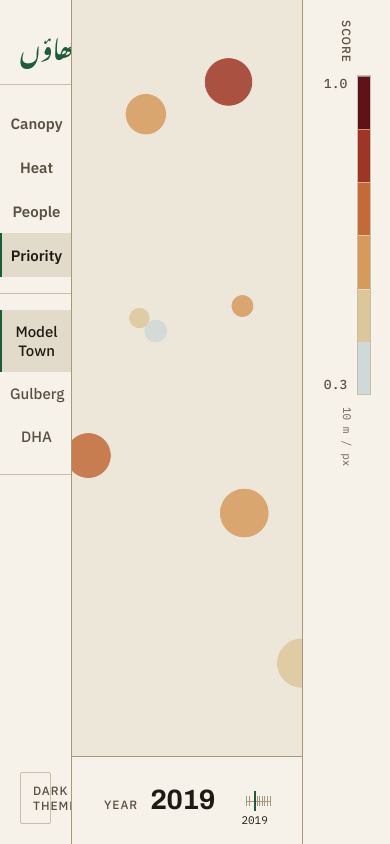
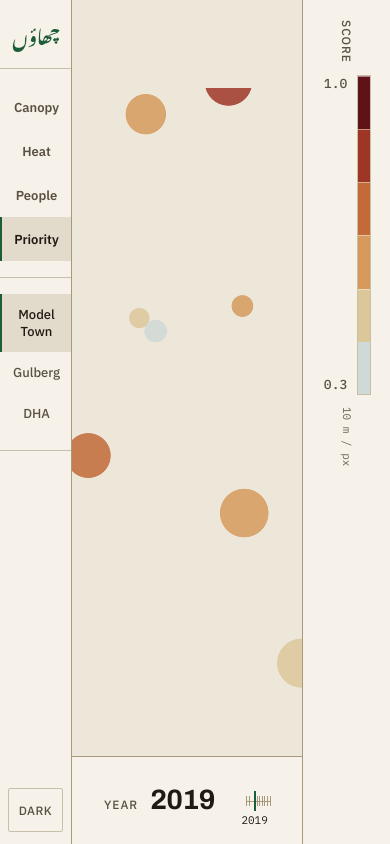
Before and after one commit to codewithfourtix/chhaon, a React (Vite) app: page / in a window 390 px wide. Both pictures are taken after a click on the button "OPEN THE WORKSPACE". Built offline with nearby package versions, Linux system fonts and the light colour scheme; no server answers; a web font is replaced by a local one.

Commit message:
Fix collapsed-rail layout at narrow widths

```diff
--- a/src/styles/app.css
+++ b/src/styles/app.css
@@ -375,11 +375,31 @@
 
 @media (max-width: 1100px) {
   .rail { width: var(--rail-w-collapsed); }
-  .rail__name, .switch__blurb, .readout__row, .rail__legend { display: none; }
-  .switch { padding: calc(var(--u) * 3) calc(var(--u) * 2); text-align: center; }
+  .rail__name, .switch__blurb, .readout__row, .rail__legend,
+  .readout__themeword { display: none; }
+
+  /* The Urdu mark must never be clipped — centre it and let it shrink. */
+  .rail__head { justify-content: center; padding: calc(var(--u) * 4) calc(var(--u) * 2); }
+  .rail__mark { font-size: 1.125rem; }
+
+  .switch {
+    padding: calc(var(--u) * 3) calc(var(--u) * 1.5);
+    text-align: center;
+  }
+  .switch__name { font-size: 0.8125rem; }
+
+  .readout { padding: calc(var(--u) * 3) calc(var(--u) * 2); }
+  .readout__theme { padding: calc(var(--u) * 2) calc(var(--u) * 1); letter-spacing: 0.04em; }
+
   .scrubber { left: var(--rail-w-collapsed); }
   .scrubber__note { display: none; }
-  .plate { width: 320px; }
+
+  /* Below this width the plate would swallow the map, so it docks to the side
+     and gives the map the rest. */
+  .plate {
+    width: min(340px, 42vw);
+    max-height: calc(100% - var(--scrubber-h) - var(--u) * 12);
+  }
 }
 
 @media (max-width: 700px) {
--- a/src/ui/Chrome.tsx
+++ b/src/ui/Chrome.tsx
@@ -72,7 +72,8 @@ export function InstrumentRail() {
           <span className="t-data">{RESOLUTION[view]}</span>
         </div>
         <button type="button" className="readout__theme t-label" onClick={toggleTheme}>
-          {theme === 'light' ? 'Dark' : 'Light'} theme
+          {theme === 'light' ? 'Dark' : 'Light'}
+          <span className="readout__themeword"> theme</span>
         </button>
       </footer>
     </nav>
```
